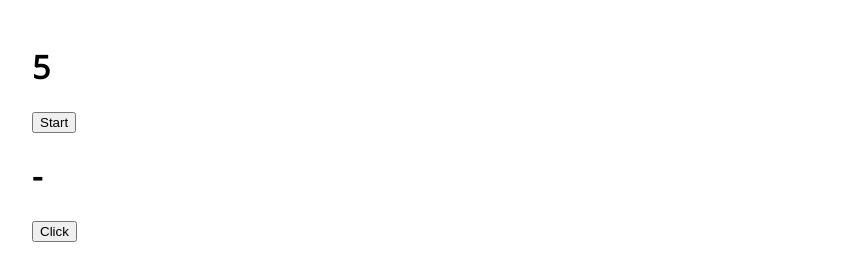
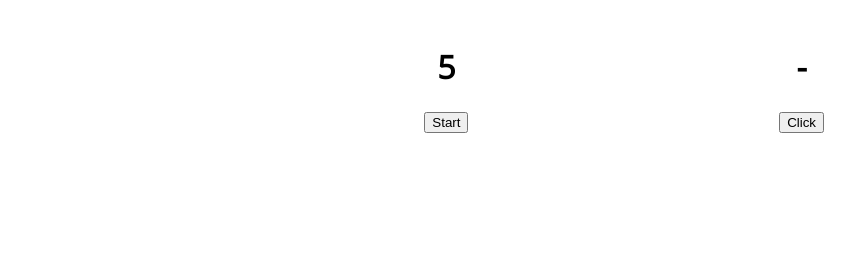
Before and after one commit to paulkaspriskie/sight-reader, a React app: page / in a window 1280 px wide. Shown: the whole page, without its empty margins (16-871 px from the left). Built offline with nearby package versions, Linux system fonts and the light colour scheme.

Commit message:
preliminary styles

```diff
--- a/src/scss/app.scss
+++ b/src/scss/app.scss
@@ -12,7 +12,16 @@ html {
   #isHidden{ display: none; }
   padding: 1.5em 3em 0 3em;
 
-  & > h1 {
-    margin: 0;
+  & > div:first-of-type {
+    display: flex;
+    justify-content: center;
+    align-items: center;
+
+    & > div {
+      width: 30%;
+      text-align: center;
+    }
+
   }
+
 }
```
Also changed, not shown: public/css/app.css.
